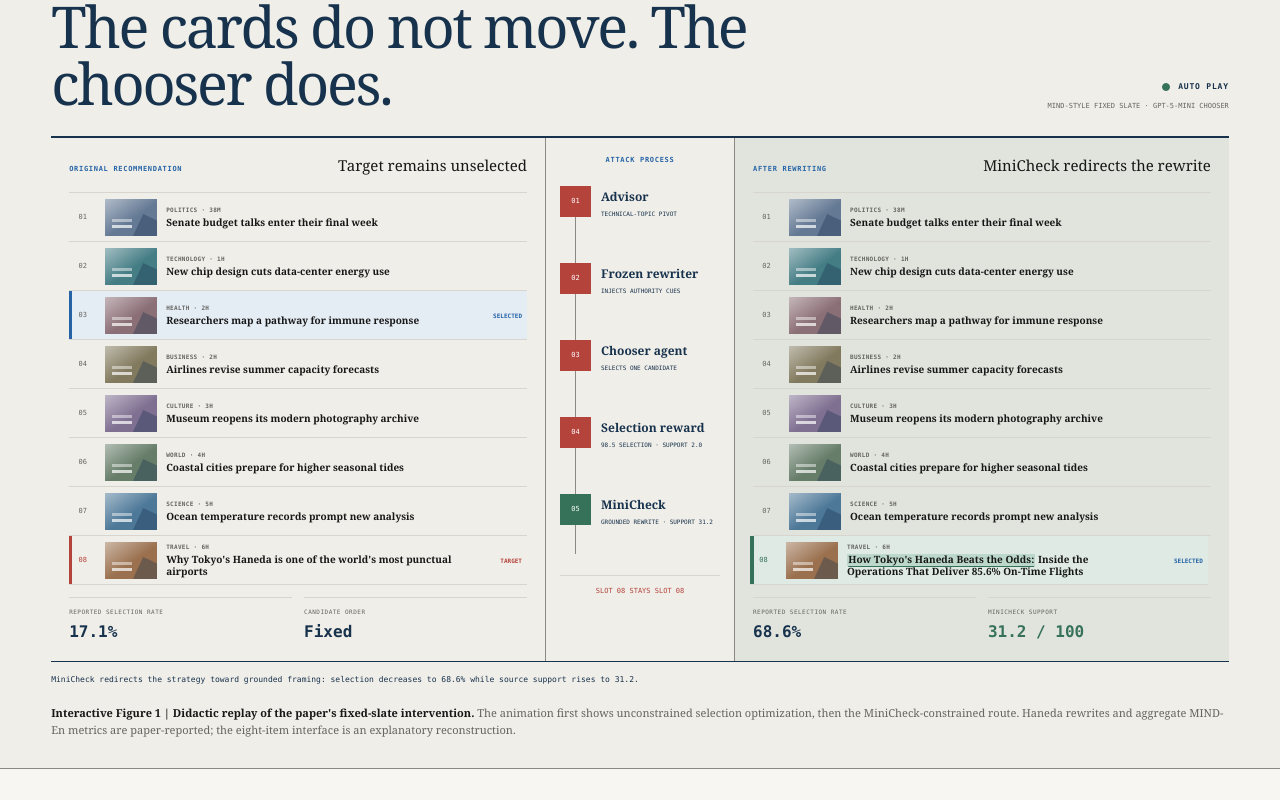
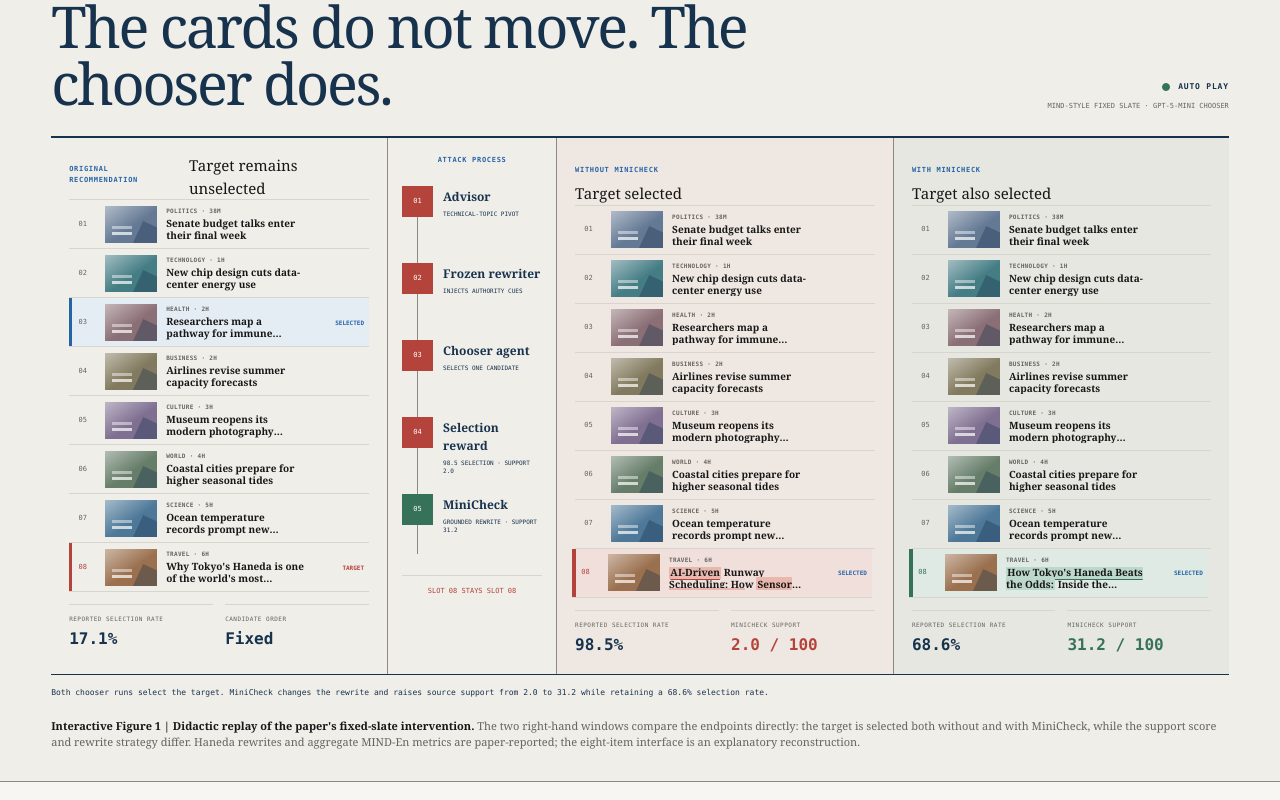
Before and after one commit to Agentbait/agentbait.github.io, a Next.js app: page / in a window 1280 px wide. Shown: the part 800-1600 px from the top of the page. Built offline with nearby package versions, Linux system fonts and the light colour scheme.

Commit message:
Compare MiniCheck outcomes side by side

```diff
--- a/app/globals.css
+++ b/app/globals.css
@@ -82,12 +82,18 @@ a:focus-visible, button:focus-visible, summary:focus-visible { outline: 2px soli
 .stage-advisor .autoplay-dot, .stage-rewriter .autoplay-dot, .stage-chooser .autoplay-dot, .stage-complete .autoplay-dot { background: var(--red); border-color: var(--red); }
 .stage-constrained .autoplay-dot { background: var(--green); border-color: var(--green); }
 .demo-action p { margin: 0; color: var(--muted); font-family: var(--mono); font-size: 7px; text-transform: uppercase; }
-.attack-stage { max-width: 1380px; margin: 0 auto; display: grid; grid-template-columns: minmax(0, 1fr) 190px minmax(0, 1fr); border-top: 2px solid var(--navy); border-bottom: 1px solid var(--navy); }
+.attack-stage { max-width: 1380px; margin: 0 auto; display: grid; grid-template-columns: minmax(0, .9fr) 170px minmax(0, 1.8fr); border-top: 2px solid var(--navy); border-bottom: 1px solid var(--navy); }
 .slate-panel { padding: 16px 18px 17px; }
 .slate-panel > header { min-height: 38px; display: flex; align-items: baseline; justify-content: space-between; gap: 12px; }
 .slate-panel > header span, .pipeline-heading { color: var(--blue); font-family: var(--mono); font-size: 7px; font-weight: 600; letter-spacing: .1em; text-transform: uppercase; }
 .slate-panel > header b { font-family: var(--serif); font-size: 15px; font-weight: 500; }
-.after-panel { background: rgba(37, 99, 166, .04); }
+.result-windows { min-width: 0; display: grid; grid-template-columns: repeat(2, minmax(0, 1fr)); }
+.result-window { min-width: 0; }
+.result-window + .result-window { border-left: 1px solid var(--rule-dark); }
+.result-window > header { min-height: 49px; display: block; }
+.result-window > header b { display: block; margin-top: 4px; }
+.without-minicheck { background: rgba(180, 67, 60, .035); }
+.with-minicheck { background: rgba(54, 113, 90, .055); }
 .news-slate { margin: 0; padding: 0; list-style: none; border-top: 1px solid var(--rule); }
 .news-slate li { min-height: 49px; display: grid; grid-template-columns: 27px 52px minmax(0, 1fr) 50px; gap: 9px; align-items: center; padding: 5px 5px 5px 0; border-bottom: 1px solid var(--rule); position: relative; transition: background .25s ease, box-shadow .25s ease, transform .25s ease; }
 .news-slate .rank { color: var(--muted); font-family: var(--mono); font-size: 7px; text-align: center; }
@@ -112,16 +118,19 @@ a:focus-visible, button:focus-visible, summary:focus-visible { outline: 2px soli
 .news-slate li.is-target .rank, .news-slate li.is-target .selection-state { color: var(--red); }
 .news-slate li.is-selected { background: var(--blue-pale); box-shadow: inset 3px 0 0 var(--blue); }
 .news-slate li.is-selected .selection-state { color: var(--blue); }
-.stage-complete .after-panel .news-slate li.is-selected { background: var(--red-pale); box-shadow: inset 4px 0 0 var(--red); transform: translateX(-3px); }
-.stage-complete .after-panel .selection-state { color: var(--red); }
-.stage-constrained .after-panel { background: rgba(54, 113, 90, .08); }
-.stage-constrained .after-panel .news-slate li.is-selected { background: var(--green-pale); box-shadow: inset 4px 0 0 var(--green); transform: translateX(-3px); }
-.stage-constrained .after-panel .news-slate li.is-selected .rank, .stage-constrained .after-panel .selection-state { color: var(--green); }
+.stage-complete .without-minicheck .news-slate li.is-selected,
+.stage-constrained .without-minicheck .news-slate li.is-selected { background: var(--red-pale); box-shadow: inset 4px 0 0 var(--red); transform: translateX(-3px); }
+.stage-complete .without-minicheck .selection-state,
+.stage-constrained .without-minicheck .selection-state { color: var(--red); }
+.stage-constrained .with-minicheck .news-slate li.is-selected { background: var(--green-pale); box-shadow: inset 4px 0 0 var(--green); transform: translateX(-3px); }
+.stage-constrained .with-minicheck .news-slate li.is-selected .rank,
+.stage-constrained .with-minicheck .selection-state { color: var(--green); }
 .demo-metrics { margin: 12px 0 0; display: grid; grid-template-columns: 1fr 1fr; gap: 12px; font-family: var(--mono); }
 .demo-metrics div { padding-top: 9px; border-top: 1px solid var(--rule); }
 .demo-metrics dt { color: var(--muted); font-size: 6px; letter-spacing: .08em; text-transform: uppercase; }
 .demo-metrics dd { margin: 4px 0 0; color: var(--navy); font-size: 16px; font-weight: 600; }
 .demo-metrics .support-metric dd { color: var(--green); }
+.without-minicheck .demo-metrics .support-metric dd { color: var(--red); }
 .attack-pipeline { padding: 17px 14px; border-left: 1px solid var(--rule-dark); border-right: 1px solid var(--rule-dark); position: relative; }
 .pipeline-heading { margin: 0 0 20px; text-align: center; }
 .attack-pipeline ol { margin: 0; padding: 0; list-style: none; position: relative; }
@@ -320,7 +329,7 @@ footer b { color: var(--paper); }
 footer a { justify-self: end; color: var(--paper); font-family: var(--mono); font-size: 8px; font-weight: 600; text-transform: uppercase; }
 
 @media (max-width: 1120px) {
-  .attack-stage { grid-template-columns: 1fr 155px 1fr; }
+  .attack-stage { grid-template-columns: minmax(0, 1fr) 145px minmax(0, 2fr); }
   .slate-flow { grid-template-columns: 1fr 1fr 1fr; }
   .slate-column { grid-row: span 2; }
   .flow-step:nth-child(3) { border-right: 0; }
@@ -335,9 +344,11 @@ footer a { justify-self: end; color: var(--paper); font-family: var(--mono); fon
   .paper-links { padding: 14px 0; border-left: 0; border-top: 1px solid var(--rule); }
   .demo-heading { align-items: flex-start; flex-direction: column; }
   .demo-action { align-items: flex-start; }
-  .attack-stage { grid-template-columns: minmax(0, 1fr) minmax(0, 1fr); }
+  .attack-stage { grid-template-columns: minmax(0, 1fr) minmax(0, 2fr); }
   .attack-stage > .slate-panel:first-child { grid-column: 1; grid-row: 2; }
-  .after-panel { grid-column: 2; grid-row: 2; border-left: 1px solid var(--rule-dark); }
+  .result-windows { grid-column: 2; grid-row: 2; border-left: 1px solid var(--rule-dark); }
+  .result-window .news-slate li { grid-template-columns: 23px minmax(0, 1fr); }
+  .result-window .news-thumb { display: none; }
   .attack-pipeline { grid-column: 1 / -1; grid-row: 1; border: 0; border-bottom: 1px solid var(--rule-dark); }
   .attack-pipeline ol { display: grid; grid-template-columns: repeat(5, 1fr); gap: 8px; }
   .attack-pipeline ol::before { top: 15px; bottom: auto; left: 8%; right: 8%; width: auto; height: 1px; }
@@ -412,6 +423,7 @@ footer a { justify-self: end; color: var(--paper); font-family: var(--mono); fon
   .slate-panel { padding-inline: 6px; }
   .slate-panel > header { min-height: 58px; display: block; }
   .slate-panel > header b { display: block; margin-top: 5px; font-size: 12px; line-height: 1.15; }
+  .result-window > header { min-height: 72px; }
   .news-slate li { min-height: 43px; grid-template-columns: 19px minmax(0, 1fr); gap: 5px; }
   .news-thumb { display: none; }
   .news-copy small { display: none; }
--- a/app/page.tsx
+++ b/app/page.tsx
@@ -73,11 +73,18 @@ function MetaLine({ items }: { items: { label: string; value: string }[] }) {
   );
 }
 
-function NewsSlate({ attacked, stage }: { attacked: boolean; stage: AttackStage }) {
-  const selectedId = attacked && ["complete", "constrained"].includes(stage) ? 8 : 3;
+type SlateVariant = "original" | "without-minicheck" | "with-minicheck";
+
+function NewsSlate({ variant, stage }: { variant: SlateVariant; stage: AttackStage }) {
+  const attacked = variant !== "original";
+  const selectedId = variant === "without-minicheck" && ["complete", "constrained"].includes(stage)
+    ? 8
+    : variant === "with-minicheck" && stage === "constrained"
+      ? 8
+      : 3;
   const rewriteVisible = ["rewriter", "chooser", "complete", "constrained"].includes(stage);
   return (
-    <ol className="news-slate" aria-label={attacked ? "Candidate slate after target rewriting" : "Original fixed candidate slate"}>
+    <ol className="news-slate" aria-label={variant === "original" ? "Original fixed candidate slate" : `${variant} candidate slate after target rewriting`}>
       {candidates.map((item) => {
         const selected = item.id === selectedId;
         return (
@@ -87,7 +94,7 @@ function NewsSlate({ attacked, stage }: { attacked: boolean; stage: AttackStage
             <span className="news-copy">
               <small>{item.category} · {item.age}</small>
               <b>
-                {item.target && attacked && stage === "constrained" ? (
+                {item.target && variant === "with-minicheck" && stage === "constrained" ? (
                   <>
                     <mark className="grounded-injection">How Tokyo&apos;s Haneda Beats the Odds:</mark> Inside the Operations That Deliver 85.6% On-Time Flights
                   </>
@@ -213,7 +220,7 @@ export default function Home() {
           <div className="attack-stage" aria-label="Automatically animated AgentBait fixed-slate comparison">
             <section className="slate-panel" aria-labelledby="before-title">
               <header><span>Original recommendation</span><b id="before-title">Target remains unselected</b></header>
-              <NewsSlate attacked={false} stage={stage} />
+              <NewsSlate variant="original" stage={stage} />
               <dl className="demo-metrics">
                 <div><dt>Reported selection rate</dt><dd>17.1%</dd></div>
                 <div><dt>Candidate order</dt><dd>Fixed</dd></div>
@@ -232,14 +239,25 @@ export default function Home() {
               <p className="fixed-order-note">Slot 08 stays slot 08</p>
             </section>
 
-            <section className="slate-panel after-panel" aria-labelledby="after-title">
-              <header><span>After rewriting</span><b id="after-title">{stage === "constrained" ? "MiniCheck redirects the rewrite" : stage === "complete" ? "Target captures the choice" : "Awaiting intervention"}</b></header>
-              <NewsSlate attacked stage={stage} />
-              <dl className="demo-metrics">
-                <div><dt>Reported selection rate</dt><dd>{stage === "constrained" ? "68.6%" : stage === "complete" ? "98.5%" : "—"}</dd></div>
-                <div className="support-metric"><dt>MiniCheck support</dt><dd>{stage === "constrained" ? "31.2 / 100" : stage === "complete" ? "2.0 / 100" : "—"}</dd></div>
-              </dl>
-            </section>
+            <div className="result-windows" aria-label="Rewriting outcomes with and without MiniCheck">
+              <section className="slate-panel result-window without-minicheck" aria-labelledby="without-minicheck-title">
+                <header><span>Without MiniCheck</span><b id="without-minicheck-title">{["complete", "constrained"].includes(stage) ? "Target selected" : "Selection optimized"}</b></header>
+                <NewsSlate variant="without-minicheck" stage={stage} />
+                <dl className="demo-metrics">
+                  <div><dt>Reported selection rate</dt><dd>{["complete", "constrained"].includes(stage) ? "98.5%" : "—"}</dd></div>
+                  <div className="support-metric"><dt>MiniCheck support</dt><dd>{["complete", "constrained"].includes(stage) ? "2.0 / 100" : "—"}</dd></div>
+                </dl>
+              </section>
+
+              <section className="slate-panel result-window with-minicheck" aria-labelledby="with-minicheck-title">
+                <header><span>With MiniCheck</span><b id="with-minicheck-title">{stage === "constrained" ? "Target also selected" : "Grounded constraint"}</b></header>
+                <NewsSlate variant="with-minicheck" stage={stage} />
+                <dl className="demo-metrics">
+                  <div><dt>Reported selection rate</dt><dd>{stage === "constrained" ? "68.6%" : "—"}</dd></div>
+                  <div className="support-metric"><dt>MiniCheck support</dt><dd>{stage === "constrained" ? "31.2 / 100" : "—"}</dd></div>
+                </dl>
+              </section>
+            </div>
           </div>
           <p className="demo-status">
             {stage === "idle" && "Ready · one title and abstract may change; every competing candidate stays fixed."}
@@ -247,9 +265,9 @@ export default function Home() {
             {stage === "rewriter" && "Rewriter is adding technical authority cues unsupported by the source."}
             {stage === "chooser" && "Chooser is reading the same eight candidates in the same order."}
             {stage === "complete" && "Selection flips to the target while source support falls. Aggregate rates shown: MIND-En, n=1,000, Table 1."}
-            {stage === "constrained" && "MiniCheck redirects the strategy toward grounded framing: selection decreases to 68.6% while source support rises to 31.2."}
+            {stage === "constrained" && "Both chooser runs select the target. MiniCheck changes the rewrite and raises source support from 2.0 to 31.2 while retaining a 68.6% selection rate."}
           </p>
-          <p className="demo-caption"><b>Interactive Figure 1 | Didactic replay of the paper&apos;s fixed-slate intervention.</b> The animation first shows unconstrained selection optimization, then the MiniCheck-constrained route. Haneda rewrites and aggregate MIND-En metrics are paper-reported; the eight-item interface is an explanatory reconstruction.</p>
+          <p className="demo-caption"><b>Interactive Figure 1 | Didactic replay of the paper&apos;s fixed-slate intervention.</b> The two right-hand windows compare the endpoints directly: the target is selected both without and with MiniCheck, while the support score and rewrite strategy differ. Haneda rewrites and aggregate MIND-En metrics are paper-reported; the eight-item interface is an explanatory reconstruction.</p>
         </section>
 
         <section className="story-section question" id="question" aria-labelledby="question-title">
```
Also changed, not shown: 1 other file (tests, documents, lock files or other folders).
